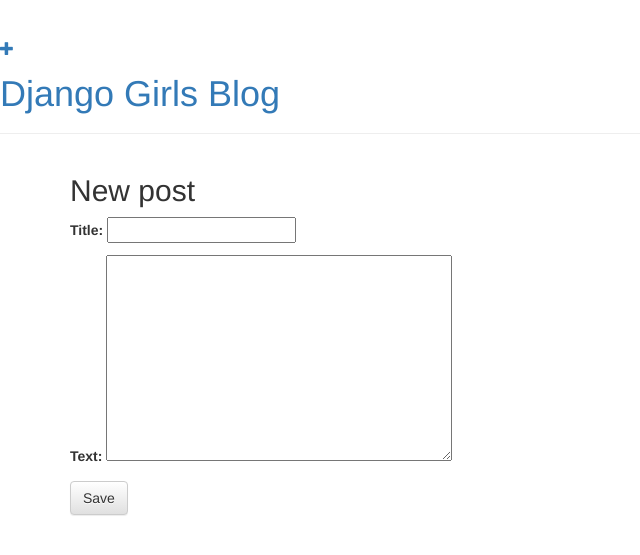
After one commit to sayaka-tanno/my-first-blog, a Django app: page /post/new/ in a window 1280 px wide. The commit adds this page. Shown: the top 555 px of the page, without its empty margins (0-640 px from the left). Run offline with Django 3.2, Linux system fonts and the light colour scheme; some libraries are stand-ins or nearby versions.

Commit message:
added views

```diff
--- /dev/null
+++ b/blog/forms.py
@@ -0,0 +1,8 @@
+from django import forms
+from .models import Post
+
+class PostForm(forms.ModelForm):
+
+    class Meta:
+        model = Post
+        fields = ('title', 'text',)
--- a/blog/templates/blog/base.html
+++ b/blog/templates/blog/base.html
@@ -1,9 +1,13 @@
 <html>
     <head>
         <title>Django Girls blog</title>
+        <link rel="stylesheet" href="//maxcdn.bootstrapcdn.com/bootstrap/3.2.0/css/bootstrap.min.css">
+        <link rel="stylesheet" href="//maxcdn.bootstrapcdn.com/bootstrap/3.2.0/css/bootstrap-theme.min.css">
+        <link href='//fonts.googleapis.com/css?family=Lobster&subset=latin,latin-ext' rel='stylesheet' type='text/css'>
     </head>
     <body>
     <div class="page-header">
+        <a href="{% url 'post_new' %}" class="top-menu"><span class="glyphicon glyphicon-plus"></span></a>
         <h1><a href="/">Django Girls Blog</a></h1>
     </div>
     <div class="content container">
--- a/blog/templates/blog/post_detail.html
+++ b/blog/templates/blog/post_detail.html
@@ -1,3 +1,4 @@
+
 {% extends 'blog/base.html' %}
 
 {% block content %}
--- /dev/null
+++ b/blog/templates/blog/post_edit.html
@@ -0,0 +1,9 @@
+{% extends 'blog/base.html' %}
+
+{% block content %}
+    <h2>New post</h2>
+    <form method="POST" class="post-form">{% csrf_token %}
+        {{ form.as_p }}
+        <button type="submit" class="save btn btn-default">Save</button>
+    </form>
+{% endblock %}
--- a/blog/urls.py
+++ b/blog/urls.py
@@ -4,4 +4,5 @@
 urlpatterns = [
     path('', views.post_list, name='post_list'),
     path('post/<int:pk>/', views.post_detail, name='post_detail'),
+    path('post/new/', views.post_new, name='post_new'),
 ]
--- a/blog/views.py
+++ b/blog/views.py
@@ -1,8 +1,10 @@
-from django.shortcuts import render, get_object_or_404
+from django.shortcuts import render, get_object_or_404, redirect
 from django.utils import timezone
 from .models import Post
+from .forms import PostForm
 
-# Create your views here.
+# Create your views here
+
 def post_list(request):
     posts = Post.objects.filter(published_date__lte=timezone.now()).order_by('published_date')
     return render(request, 'blog/post_list.html', {'posts': posts})
@@ -10,3 +12,16 @@
 def post_detail(request, pk):
     post = get_object_or_404(Post, pk=pk)
     return render(request, 'blog/post_detail.html', {'post': post})
+
+def post_new(request):
+    if request.method == "POST":
+        form = PostForm(request.POST)
+        if form.is_valid():
+            post = form.save(commit=False)
+            post.author = request.user
+            post.published_date = timezone.now()
+            post.save()
+            return redirect('post_detail', pk=post.pk)
+    else:
+        form = PostForm()
+    return render(request, 'blog/post_edit.html', {'form': form})
```
